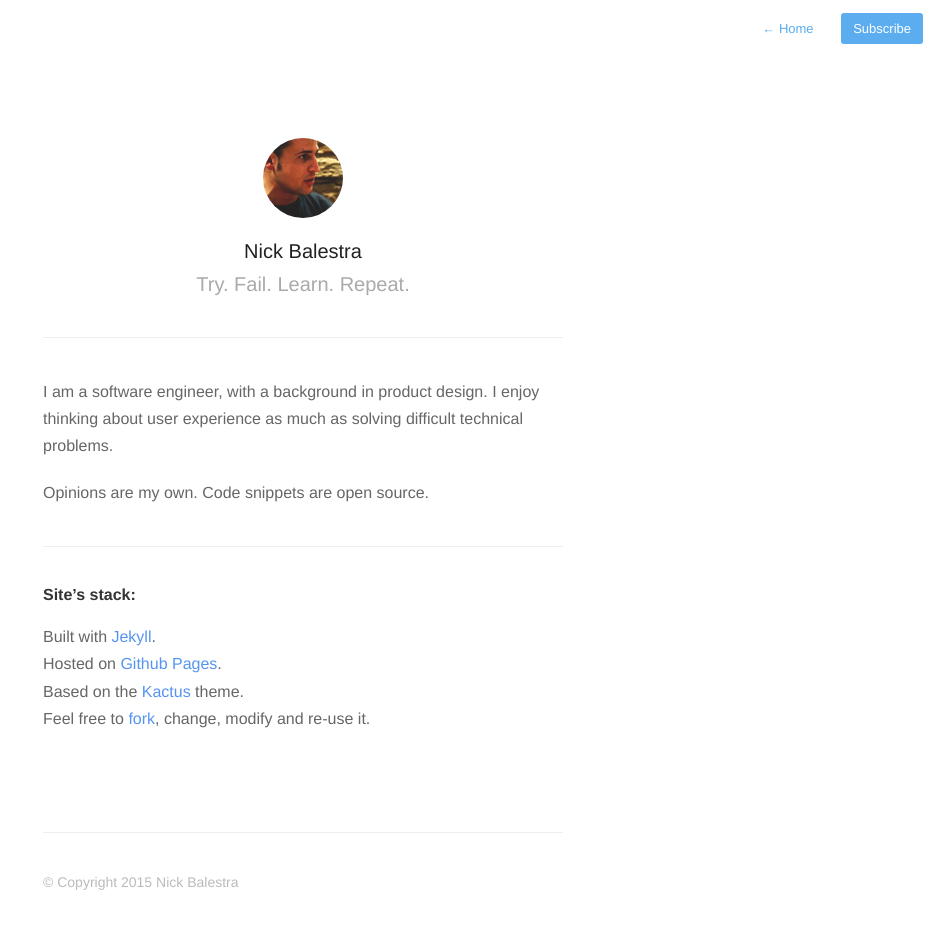
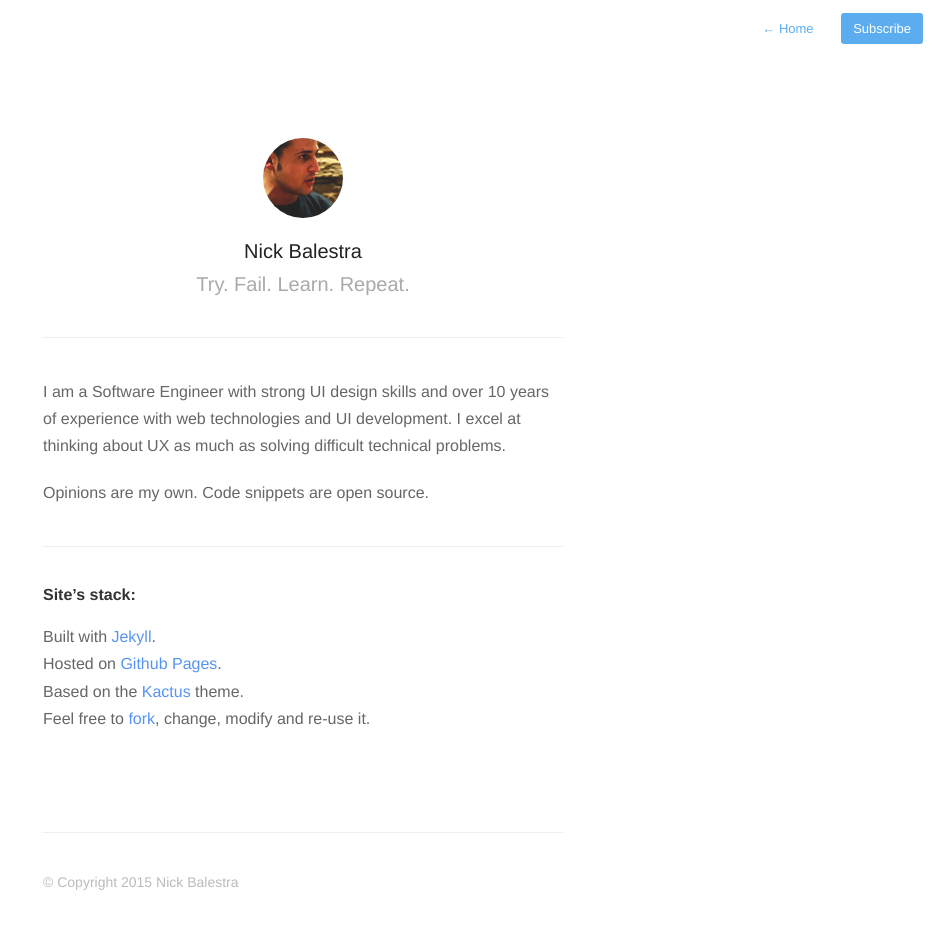
Before and after one commit to nickbalestra/nickbalestra.github.io, a Jekyll site: the page built from about.md, in a window 1280 px wide. Shown: the whole page, without its empty margins (337-1280 px from the left). Built offline with Jekyll 4.4.1, drawn with Linux system fonts in a browser that asks for light colours; nearby versions of some CDN libraries; Markdown is read by kramdown in place of the engine named in the settings.

Commit message:
updated about

```diff
--- a/about.md
+++ b/about.md
@@ -3,7 +3,7 @@ title: About
 permalink: about/
 profile: true
 ---
-I am a software engineer, with a background in product design. I enjoy thinking about user experience as much as solving difficult technical problems.
+I am a Software Engineer with strong UI design skills and over 10 years of experience with web technologies and UI development. I excel at thinking about UX as much as solving difficult technical problems.
 
 Opinions are my own. Code snippets are open source.
 
```
